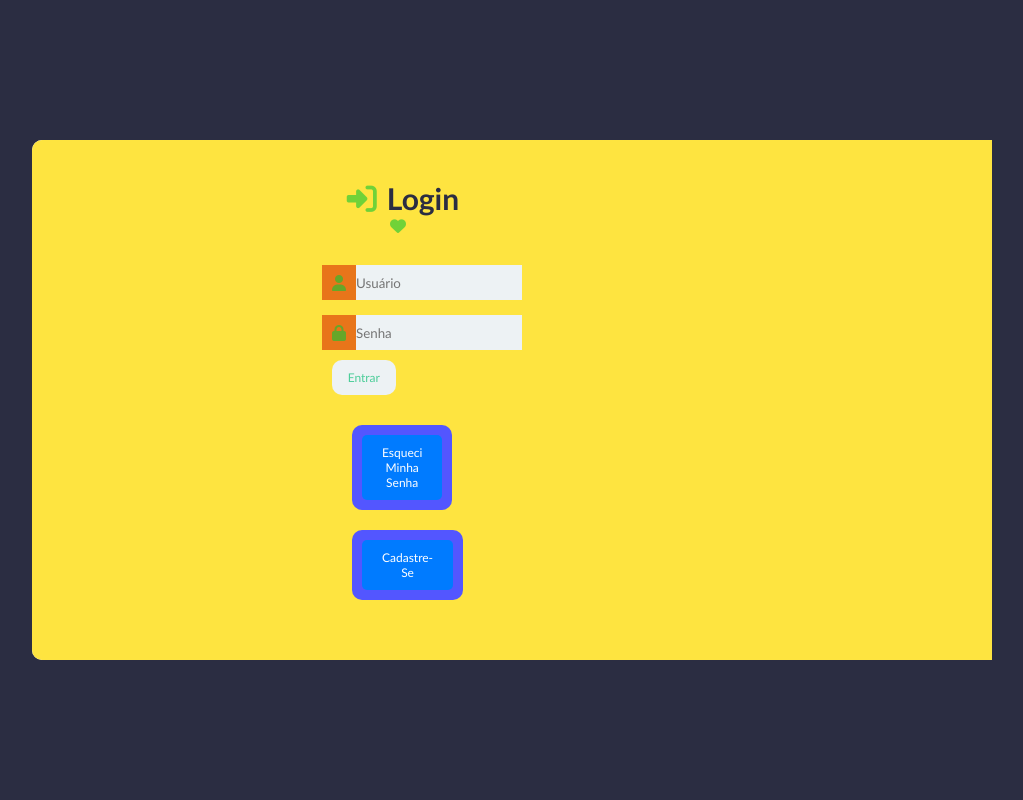
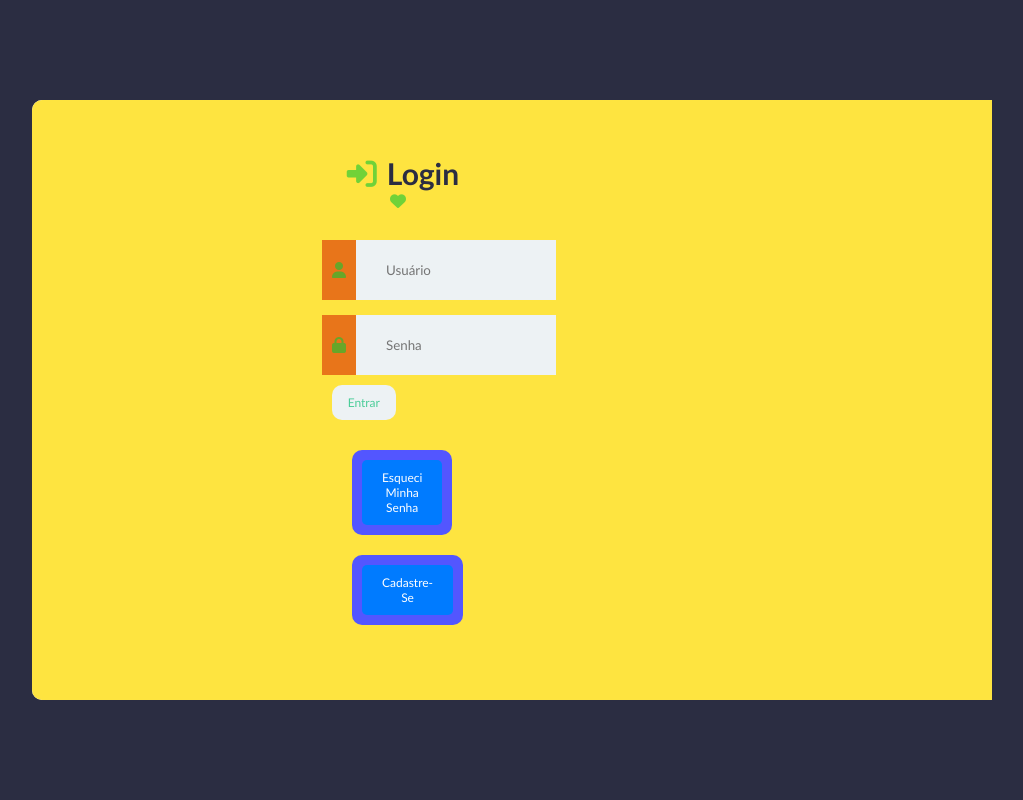
Before and after one commit to cauekssouza/Flavour_Stalker, a PHP site: page /login.php in a window 1280 px wide. Shown: the whole page, without its empty margins (128-1151 px from the left). Run offline with PHP 8.4, Linux system fonts and the light colour scheme; some web fonts are replaced.

Commit message:
Update login.css

```diff
--- a/login.css
+++ b/login.css
@@ -19,7 +19,7 @@
     background-color: #ffffff;
     border-radius: 10px;
     width: 960px;
-    height: 65%;
+    height: 75%;
     display: flex;
     justify-content: space-around;
     align-items: center;
@@ -87,10 +87,12 @@
     color: #4CCD99;
     font-size: 12px;
     font-weight: 500;
-    margin: 25px 10px 0; /* Adjust margin to create separation */
+    margin: 35px 10px 0; /* Adjust margin to create separation */
     border: none;
     display: inline-block;
 }
+
+
 
 .btn:hover {
     background-color: #124076;
@@ -106,6 +108,22 @@
     background-color: #9BCF53;
     color:#15F5BA;
 }
+
+
+input[type="text"] {
+    /* Your styles here */
+    width: 200px;
+    height: 40px;
+    padding: 30px;
+}
+
+input[type="password"]#senha {
+    /* Your styles here */
+    width: 200px; /* Example width */
+    height: 40px; /* Example height */
+    padding: 30px; /* Example padding */
+}
+
 
 .social-media {
     width: 100%;
```
